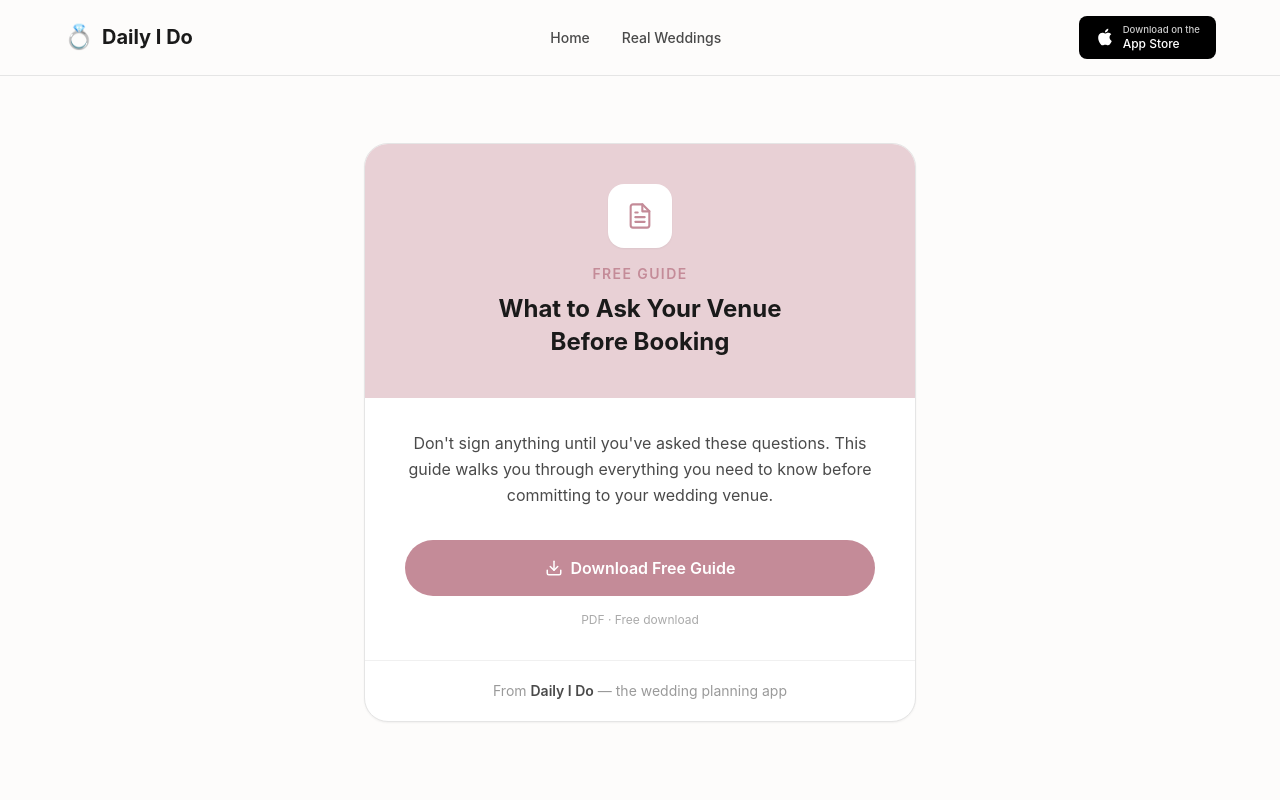
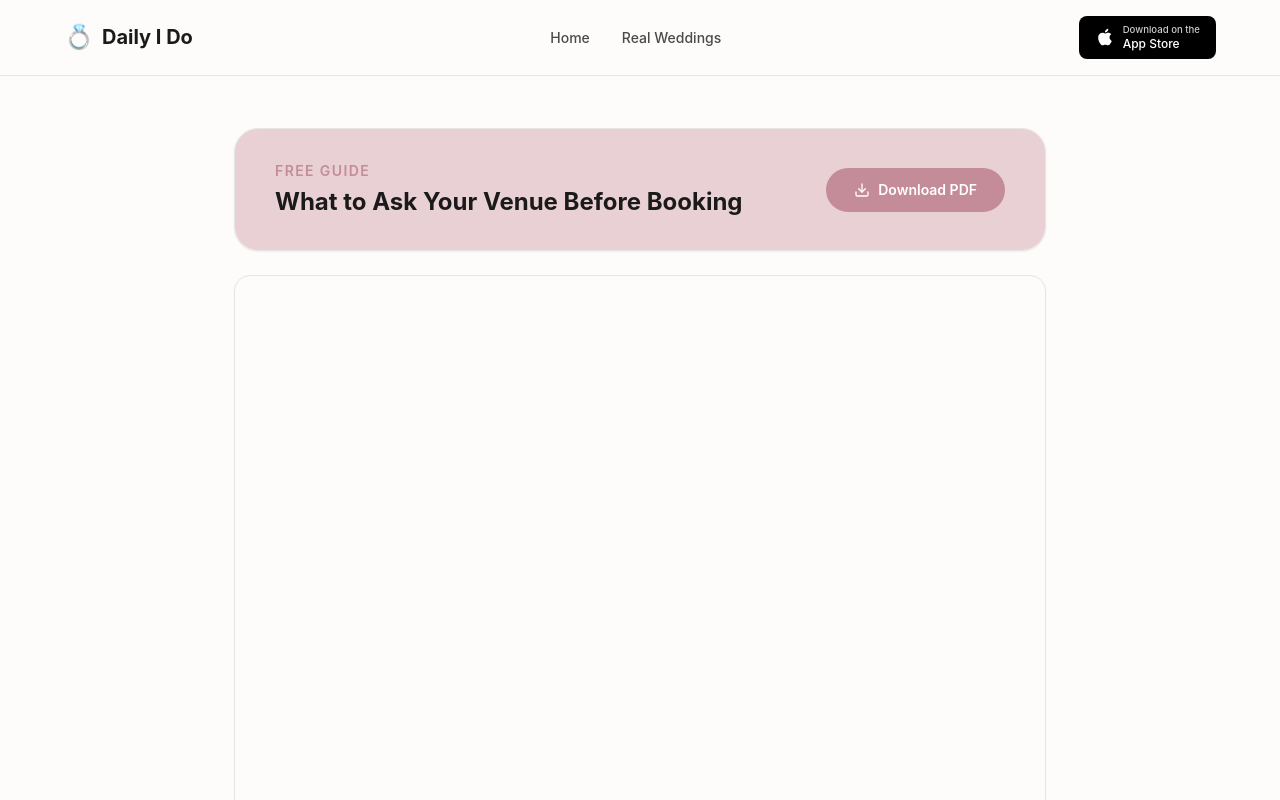
Before and after one commit to dailyido/website, a Next.js app: page /what-to-ask-venue in a window 1280 px wide. Shown: the top 800 px of the page. Built offline with nearby package versions, Linux system fonts and the light colour scheme.

Commit message:
Add inline PDF viewer with download button to guide pages
Shows the PDF embedded on the page with a branded header bar and download button above it.

Co-Authored-By: Claude Sonnet 4.6 <noreply@anthropic.com>

```diff
--- a/app/splurge-save/page.tsx
+++ b/app/splurge-save/page.tsx
@@ -11,52 +11,52 @@ export default function SplurgeSave() {
     <>
       <Navigation />
 
-      <section className="pt-[calc(3rem+80px)] pb-16 min-h-screen flex items-center">
-        <div className="max-w-[600px] mx-auto px-6 w-full">
-          <div className="bg-white border border-[#e5e5e5] rounded-3xl shadow-sm overflow-hidden">
+      <section className="pt-[calc(3rem+80px)] pb-16">
+        <div className="max-w-[860px] mx-auto px-6 w-full">
 
-            <div className="bg-accent-light px-10 py-10 text-center">
-              <div className="w-16 h-16 bg-white rounded-2xl flex items-center justify-center mx-auto mb-4 shadow-sm">
-                <svg width="28" height="28" viewBox="0 0 24 24" fill="none" stroke="#c48b98" strokeWidth="1.8" strokeLinecap="round" strokeLinejoin="round">
-                  <path d="M14 2H6a2 2 0 0 0-2 2v16a2 2 0 0 0 2 2h12a2 2 0 0 0 2-2V8z"/>
-                  <polyline points="14 2 14 8 20 8"/>
-                  <line x1="16" y1="13" x2="8" y2="13"/>
-                  <line x1="16" y1="17" x2="8" y2="17"/>
-                  <polyline points="10 9 9 9 8 9"/>
-                </svg>
+          <div className="bg-white border border-[#e5e5e5] rounded-3xl shadow-sm overflow-hidden mb-6">
+            <div className="bg-accent-light px-10 py-8 flex flex-col sm:flex-row sm:items-center sm:justify-between gap-4">
+              <div>
+                <p className="text-sm font-semibold text-accent uppercase tracking-widest mb-1">Free Guide</p>
+                <h1 className="text-2xl font-bold text-[#1a1a1a] leading-snug">
+                  Splurge vs. Save
+                </h1>
               </div>
-              <p className="text-sm font-semibold text-accent uppercase tracking-widest mb-2">Free Guide</p>
-              <h1 className="text-2xl font-bold text-[#1a1a1a] leading-snug">
-                Splurge vs. Save
-              </h1>
-            </div>
-
-            <div className="px-10 py-8 text-center">
-              <p className="text-[#4a4a4a] leading-relaxed mb-8">
-                Not sure where to put your wedding budget? This guide breaks down exactly where it's worth spending more — and where you can cut back without anyone noticing.
-              </p>
-
               <a
                 href="/pdfs/splurge-save.pdf"
                 download
-                className="inline-flex items-center gap-2 bg-accent hover:bg-accent-dark text-white font-semibold px-10 py-4 rounded-full transition-colors text-base w-full justify-center"
+                className="inline-flex items-center gap-2 bg-accent hover:bg-accent-dark text-white font-semibold px-7 py-3 rounded-full transition-colors text-sm whitespace-nowrap shrink-0"
               >
-                <svg width="18" height="18" viewBox="0 0 24 24" fill="none" stroke="currentColor" strokeWidth="2" strokeLinecap="round" strokeLinejoin="round">
+                <svg width="16" height="16" viewBox="0 0 24 24" fill="none" stroke="currentColor" strokeWidth="2" strokeLinecap="round" strokeLinejoin="round">
                   <path d="M21 15v4a2 2 0 0 1-2 2H5a2 2 0 0 1-2-2v-4"/>
                   <polyline points="7 10 12 15 17 10"/>
                   <line x1="12" y1="15" x2="12" y2="3"/>
                 </svg>
-                Download Free Guide
+                Download PDF
               </a>
+            </div>
+          </div>
 
-              <p className="text-xs text-[#aaa] mt-4">PDF · Free download</p>
-            </div>
+          <div className="hidden md:block w-full rounded-2xl overflow-hidden border border-[#e5e5e5] shadow-sm" style={{ height: '85vh' }}>
+            <iframe
+              src="/pdfs/splurge-save.pdf"
+              className="w-full h-full"
+              title="Splurge vs. Save"
+            />
+          </div>
 
-            <div className="border-t border-[#f0f0f0] px-10 py-5 text-center">
-              <p className="text-sm text-[#9a9a9a]">From <span className="font-semibold text-[#4a4a4a]">Daily I Do</span> — the wedding planning app</p>
-            </div>
+          <div className="md:hidden bg-[#faf8f8] border border-[#e5e5e5] rounded-2xl p-8 text-center">
+            <p className="text-[#4a4a4a] mb-6">Tap below to open the full guide.</p>
+            <a
+              href="/pdfs/splurge-save.pdf"
+              target="_blank"
+              rel="noopener noreferrer"
+              className="inline-flex items-center gap-2 bg-accent hover:bg-accent-dark text-white font-semibold px-8 py-3 rounded-full transition-colors"
+            >
+              Open PDF
+            </a>
+          </div>
 
-          </div>
         </div>
       </section>
 
--- a/app/weather-apps/page.tsx
+++ b/app/weather-apps/page.tsx
@@ -11,52 +11,52 @@ export default function WeatherApps() {
     <>
       <Navigation />
 
-      <section className="pt-[calc(3rem+80px)] pb-16 min-h-screen flex items-center">
-        <div className="max-w-[600px] mx-auto px-6 w-full">
-          <div className="bg-white border border-[#e5e5e5] rounded-3xl shadow-sm overflow-hidden">
+      <section className="pt-[calc(3rem+80px)] pb-16">
+        <div className="max-w-[860px] mx-auto px-6 w-full">
 
-            <div className="bg-accent-light px-10 py-10 text-center">
-              <div className="w-16 h-16 bg-white rounded-2xl flex items-center justify-center mx-auto mb-4 shadow-sm">
-                <svg width="28" height="28" viewBox="0 0 24 24" fill="none" stroke="#c48b98" strokeWidth="1.8" strokeLinecap="round" strokeLinejoin="round">
-                  <path d="M14 2H6a2 2 0 0 0-2 2v16a2 2 0 0 0 2 2h12a2 2 0 0 0 2-2V8z"/>
-                  <polyline points="14 2 14 8 20 8"/>
-                  <line x1="16" y1="13" x2="8" y2="13"/>
-                  <line x1="16" y1="17" x2="8" y2="17"/>
-                  <polyline points="10 9 9 9 8 9"/>
-                </svg>
+          <div className="bg-white border border-[#e5e5e5] rounded-3xl shadow-sm overflow-hidden mb-6">
+            <div className="bg-accent-light px-10 py-8 flex flex-col sm:flex-row sm:items-center sm:justify-between gap-4">
+              <div>
+                <p className="text-sm font-semibold text-accent uppercase tracking-widest mb-1">Free Guide</p>
+                <h1 className="text-2xl font-bold text-[#1a1a1a] leading-snug">
+                  Top Weather Apps
+                </h1>
               </div>
-              <p className="text-sm font-semibold text-accent uppercase tracking-widest mb-2">Free Guide</p>
-              <h1 className="text-2xl font-bold text-[#1a1a1a] leading-snug">
-                Top Weather Apps
-              </h1>
-            </div>
-
-            <div className="px-10 py-8 text-center">
-              <p className="text-[#4a4a4a] leading-relaxed mb-8">
-                Weather anxiety is real. This guide covers the best apps for tracking your wedding day forecast — so you're always prepared, no matter what the sky has planned.
-              </p>
-
               <a
                 href="/pdfs/weather-apps.pdf"
                 download
-                className="inline-flex items-center gap-2 bg-accent hover:bg-accent-dark text-white font-semibold px-10 py-4 rounded-full transition-colors text-base w-full justify-center"
+                className="inline-flex items-center gap-2 bg-accent hover:bg-accent-dark text-white font-semibold px-7 py-3 rounded-full transition-colors text-sm whitespace-nowrap shrink-0"
               >
-                <svg width="18" height="18" viewBox="0 0 24 24" fill="none" stroke="currentColor" strokeWidth="2" strokeLinecap="round" strokeLinejoin="round">
+                <svg width="16" height="16" viewBox="0 0 24 24" fill="none" stroke="currentColor" strokeWidth="2" strokeLinecap="round" strokeLinejoin="round">
                   <path d="M21 15v4a2 2 0 0 1-2 2H5a2 2 0 0 1-2-2v-4"/>
                   <polyline points="7 10 12 15 17 10"/>
                   <line x1="12" y1="15" x2="12" y2="3"/>
                 </svg>
-                Download Free Guide
+                Download PDF
               </a>
+            </div>
+          </div>
 
-              <p className="text-xs text-[#aaa] mt-4">PDF · Free download</p>
-            </div>
+          <div className="hidden md:block w-full rounded-2xl overflow-hidden border border-[#e5e5e5] shadow-sm" style={{ height: '85vh' }}>
+            <iframe
+              src="/pdfs/weather-apps.pdf"
+              className="w-full h-full"
+              title="Top Weather Apps"
+            />
+          </div>
 
-            <div className="border-t border-[#f0f0f0] px-10 py-5 text-center">
-              <p className="text-sm text-[#9a9a9a]">From <span className="font-semibold text-[#4a4a4a]">Daily I Do</span> — the wedding planning app</p>
-            </div>
+          <div className="md:hidden bg-[#faf8f8] border border-[#e5e5e5] rounded-2xl p-8 text-center">
+            <p className="text-[#4a4a4a] mb-6">Tap below to open the full guide.</p>
+            <a
+              href="/pdfs/weather-apps.pdf"
+              target="_blank"
+              rel="noopener noreferrer"
+              className="inline-flex items-center gap-2 bg-accent hover:bg-accent-dark text-white font-semibold px-8 py-3 rounded-full transition-colors"
+            >
+              Open PDF
+            </a>
+          </div>
 
-          </div>
         </div>
       </section>
 
--- a/app/what-to-ask-venue/page.tsx
+++ b/app/what-to-ask-venue/page.tsx
@@ -11,55 +11,55 @@ export default function WhatToAskVenue() {
     <>
       <Navigation />
 
-      <section className="pt-[calc(3rem+80px)] pb-16 min-h-screen flex items-center">
-        <div className="max-w-[600px] mx-auto px-6 w-full">
-          <div className="bg-white border border-[#e5e5e5] rounded-3xl shadow-sm overflow-hidden">
+      <section className="pt-[calc(3rem+80px)] pb-16">
+        <div className="max-w-[860px] mx-auto px-6 w-full">
 
-            {/* Header band */}
-            <div className="bg-accent-light px-10 py-10 text-center">
-              <div className="w-16 h-16 bg-white rounded-2xl flex items-center justify-center mx-auto mb-4 shadow-sm">
-                <svg width="28" height="28" viewBox="0 0 24 24" fill="none" stroke="#c48b98" strokeWidth="1.8" strokeLinecap="round" strokeLinejoin="round">
-                  <path d="M14 2H6a2 2 0 0 0-2 2v16a2 2 0 0 0 2 2h12a2 2 0 0 0 2-2V8z"/>
-                  <polyline points="14 2 14 8 20 8"/>
-                  <line x1="16" y1="13" x2="8" y2="13"/>
-                  <line x1="16" y1="17" x2="8" y2="17"/>
-                  <polyline points="10 9 9 9 8 9"/>
-                </svg>
+          {/* Header card */}
+          <div className="bg-white border border-[#e5e5e5] rounded-3xl shadow-sm overflow-hidden mb-6">
+            <div className="bg-accent-light px-10 py-8 flex flex-col sm:flex-row sm:items-center sm:justify-between gap-4">
+              <div>
+                <p className="text-sm font-semibold text-accent uppercase tracking-widest mb-1">Free Guide</p>
+                <h1 className="text-2xl font-bold text-[#1a1a1a] leading-snug">
+                  What to Ask Your Venue Before Booking
+                </h1>
               </div>
-              <p className="text-sm font-semibold text-accent uppercase tracking-widest mb-2">Free Guide</p>
-              <h1 className="text-2xl font-bold text-[#1a1a1a] leading-snug">
-                What to Ask Your Venue<br />Before Booking
-              </h1>
-            </div>
-
-            {/* Body */}
-            <div className="px-10 py-8 text-center">
-              <p className="text-[#4a4a4a] leading-relaxed mb-8">
-                Don't sign anything until you've asked these questions. This guide walks you through everything you need to know before committing to your wedding venue.
-              </p>
-
               <a
                 href="/pdfs/what-to-ask-venue.pdf"
                 download
-                className="inline-flex items-center gap-2 bg-accent hover:bg-accent-dark text-white font-semibold px-10 py-4 rounded-full transition-colors text-base w-full justify-center"
+                className="inline-flex items-center gap-2 bg-accent hover:bg-accent-dark text-white font-semibold px-7 py-3 rounded-full transition-colors text-sm whitespace-nowrap shrink-0"
               >
-                <svg width="18" height="18" viewBox="0 0 24 24" fill="none" stroke="currentColor" strokeWidth="2" strokeLinecap="round" strokeLinejoin="round">
+                <svg width="16" height="16" viewBox="0 0 24 24" fill="none" stroke="currentColor" strokeWidth="2" strokeLinecap="round" strokeLinejoin="round">
                   <path d="M21 15v4a2 2 0 0 1-2 2H5a2 2 0 0 1-2-2v-4"/>
                   <polyline points="7 10 12 15 17 10"/>
                   <line x1="12" y1="15" x2="12" y2="3"/>
                 </svg>
-                Download Free Guide
+                Download PDF
               </a>
+            </div>
+          </div>
 
-              <p className="text-xs text-[#aaa] mt-4">PDF · Free download</p>
-            </div>
+          {/* PDF embed — desktop */}
+          <div className="hidden md:block w-full rounded-2xl overflow-hidden border border-[#e5e5e5] shadow-sm" style={{ height: '85vh' }}>
+            <iframe
+              src="/pdfs/what-to-ask-venue.pdf"
+              className="w-full h-full"
+              title="What to Ask Your Venue Before Booking"
+            />
+          </div>
 
-            {/* Footer band */}
-            <div className="border-t border-[#f0f0f0] px-10 py-5 text-center">
-              <p className="text-sm text-[#9a9a9a]">From <span className="font-semibold text-[#4a4a4a]">Daily I Do</span> — the wedding planning app</p>
-            </div>
+          {/* Mobile fallback */}
+          <div className="md:hidden bg-[#faf8f8] border border-[#e5e5e5] rounded-2xl p-8 text-center">
+            <p className="text-[#4a4a4a] mb-6">Tap below to open the full guide.</p>
+            <a
+              href="/pdfs/what-to-ask-venue.pdf"
+              target="_blank"
+              rel="noopener noreferrer"
+              className="inline-flex items-center gap-2 bg-accent hover:bg-accent-dark text-white font-semibold px-8 py-3 rounded-full transition-colors"
+            >
+              Open PDF
+            </a>
+          </div>
 
-          </div>
         </div>
       </section>
 
```
